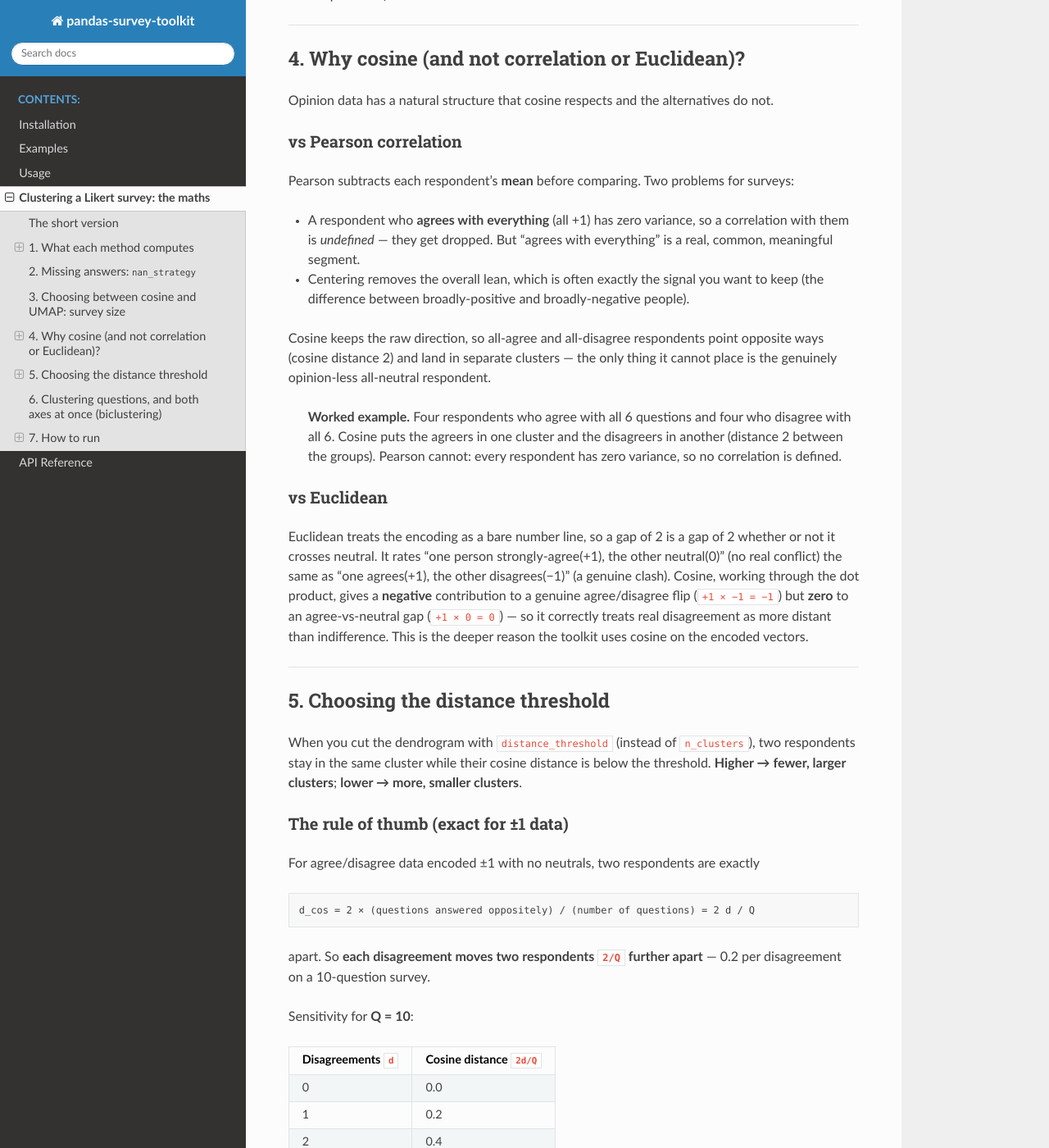
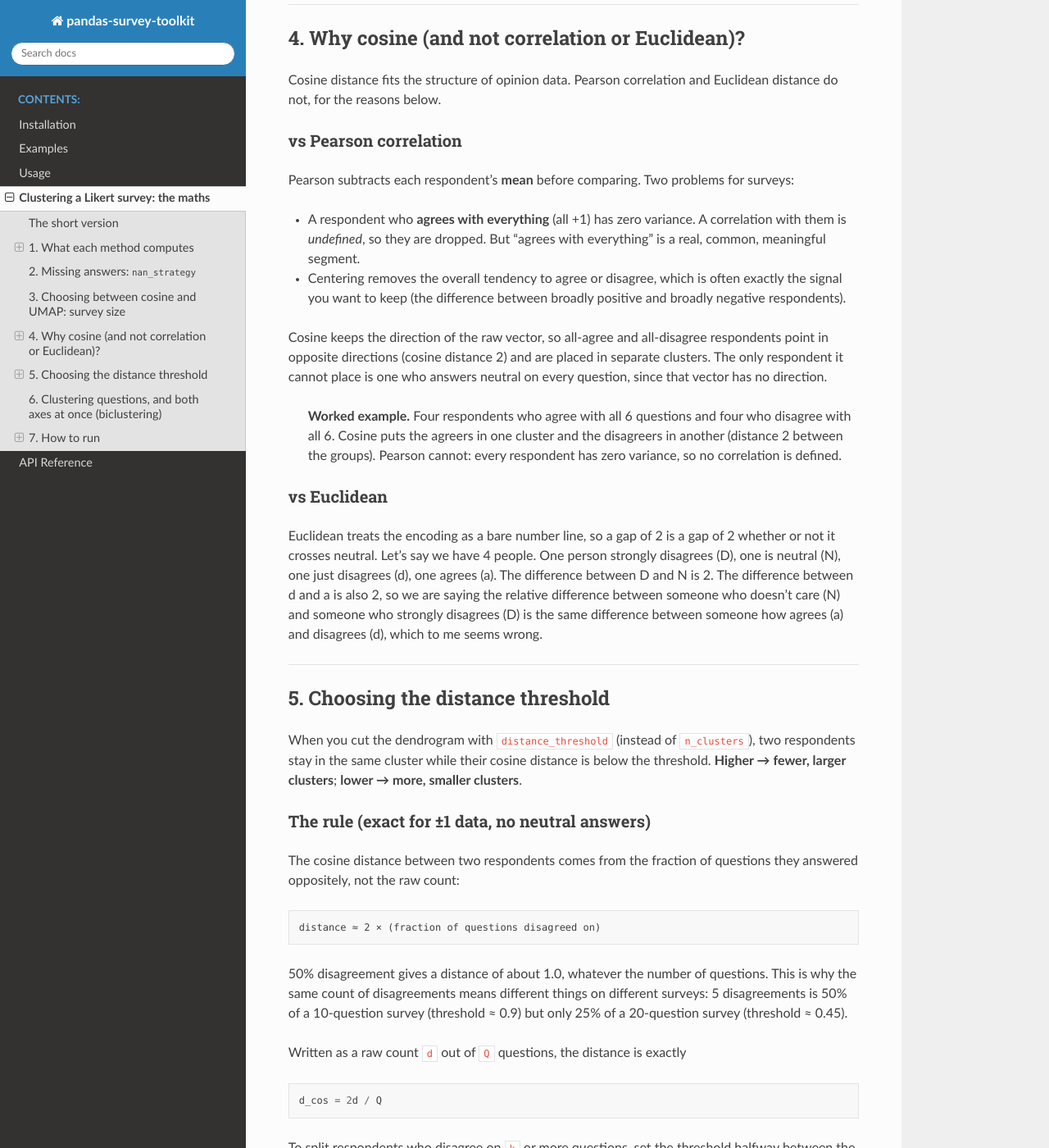
Before and after one commit to Andy7475/pandas-survey-toolkit, a Sphinx documentation site: the page built from docs/source/clustering_methods_comparison.md, in a window 1280 px wide and 1400 px high, scrolled down 2430 px. Shown: the whole window at 82% size. Built offline with Sphinx 7.4.7 and the Read the Docs theme 3.1.0, drawn with Linux system fonts in a browser that asks for light colours; some of the changed text lies outside the part shown.

Commit message:
maths modified

````diff
--- a/docs/source/clustering_methods_comparison.md
+++ b/docs/source/clustering_methods_comparison.md
@@ -39,36 +39,37 @@
 d_cos(a, b) = 1 − (a · b) / (‖a‖ ‖b‖)     ∈ [0, 2]
 ```
 
-which depends only on the *angle* between the two answer vectors. Those pairwise
-distances feed agglomerative (average-linkage) clustering, producing a dendrogram
-you cut into clusters. Deterministic; every respondent is placed except one
-special case:
+which depends only on the *angle* between the two answer vectors. Those
+pairwise distances are the input to agglomerative (average-linkage)
+clustering, which produces a dendrogram you cut into clusters. This method is
+deterministic. Every respondent is placed into a cluster, except for one case:
 
-- A respondent who answers **everything neutral** is the zero vector — it has no
-  direction, so its cosine distance is undefined. Those respondents are left
-  unclustered (cluster **−1**).
+- A respondent who answers **everything neutral** is the zero vector — it has
+  no direction, so its cosine distance is undefined. Those respondents are not
+  assigned to a cluster (cluster **−1**).
 
 ### B. UMAP + HDBSCAN (`cluster_respondents_umap`)
 
 UMAP embeds each respondent as one point in 2-D (using the same cosine metric),
 then HDBSCAN groups the points by **density**, labelling sparse points as noise
-(−1). Non-linear and stochastic (seed-dependent). Because it embeds one point per
-respondent, it needs *many* respondents to estimate a manifold and density.
+(−1). This method is non-linear and stochastic: the result depends on the
+random seed. Because it embeds one point per respondent, it needs many
+respondents to estimate a manifold and density.
 
 ### C. Questions (`cluster_questions`)
 
-Exactly the mirror of A: each *question* is a vector of the answers it got across
-respondents, and questions are clustered by cosine distance between those
-column-vectors. Returns a `pd.Series` indexed by question name (a question
-everyone answered neutral is a zero vector → −1).
+This is the same method as A (with the assumption there will not be > 1000 questions!), applied to columns instead of rows: each
+*question* is a vector of the answers it received across respondents, and
+questions are clustered by cosine distance between those column vectors.
+Returns a `pd.Series` indexed by question name (a question everyone answered
+neutral is a zero vector → −1).
 
 ---
 
 ## 2. Missing answers: `nan_strategy`
 
-Real surveys have unanswered questions. Every entry point (`cluster_questions`,
-`cluster_respondents_cosine`, `cluster_respondents_umap`, and the
-`cluster_respondents`/`cluster_survey` dispatchers) takes `nan_strategy` +
+Real surveys have unanswered questions. Every function (`cluster_questions`,
+`cluster_respondents_cosine`, `cluster_respondents_umap`, and `cluster_respondents`/`cluster_survey` takes `nan_strategy` +
 `fill_value`:
 
 - `"fill"` (default): a missing answer is treated as neutral (`fill_value=0`)
@@ -77,54 +78,51 @@
   is dropped from that computation (`-1` for the cosine engines; NaN
   coordinates/cluster id for UMAP).
 
-Both raise a warning when NaNs are found (a NaN can also mean `encode_likert`
-failed to map a raw response, not just a genuine skip).
+Both raise a warning when NaNs are found.
 
-Why this needed fixing: a real "all-neutral" respondent is already a zero
-vector with no direction (§1, unclustered as −1). Silently zero-filling every
-NaN without saying so makes an incomplete respondent indistinguishable from a
-genuinely neutral one — and before this option existed, the two engines
-disagreed on the policy (respondents with any gap were dropped entirely in
-`cluster_respondents_cosine`, but silently zero-filled in `cluster_questions`
-and `cluster_respondents_umap`). `nan_strategy` makes the choice explicit and
-consistent everywhere.
+Why `nan_strategy` exists: a real all-neutral respondent is already a zero
+vector with no direction (§1, unclustered as −1). If every NaN were filled
+with zero with no way to choose otherwise, an incomplete respondent would look
+the same as a genuinely neutral one.
 
 ---
 
 ## 3. Choosing between cosine and UMAP: survey size
 
-The two respondent engines have opposite sweet spots, so `cluster_respondents`
-picks by size (`_select_clustering_method`):
+The two respondent engines perform best at different survey sizes, so
+`cluster_respondents` picks between them by size (`_select_clustering_method`):
 
 | Respondents | Method | Why |
 |---|---|---|
 | ≲ 1000 (`size_threshold`) | **cosine** | exact pairwise distances, a readable dendrogram; `O(n²)` memory is fine here |
-| ≫ 1000 (thousands → millions) | **umap** | the `n×n` cosine matrix becomes infeasible; UMAP is ~`O(n log n)` and density clustering shines when patterns repeat |
+| ≫ 1000 (thousands → millions) | **umap** | the `n×n` cosine matrix becomes infeasible; UMAP is ~`O(n log n)`, and density clustering works well when patterns repeat |
 
-An explicit `method` that is a poor fit for the size warns (cosine is `O(n²)`;
-UMAP is unreliable with few respondents).
+If you set `method` explicitly and it does not match the survey size, you get
+a warning (cosine is `O(n²)`; UMAP is unreliable with few respondents).
 
 ---
 
 ## 4. Why cosine (and not correlation or Euclidean)?
 
-Opinion data has a natural structure that cosine respects and the alternatives do
-not.
+Cosine distance fits the structure of opinion data. Pearson correlation and
+Euclidean distance do not, for the reasons below.
 
 ### vs Pearson correlation
 
-Pearson subtracts each respondent's **mean** before comparing. Two problems for
-surveys:
+Pearson subtracts each respondent's **mean** before comparing. Two problems
+for surveys:
 
-- A respondent who **agrees with everything** (all +1) has zero variance, so a
-  correlation with them is *undefined* — they get dropped. But "agrees with
+- A respondent who **agrees with everything** (all +1) has zero variance. A
+  correlation with them is *undefined*, so they are dropped. But "agrees with
   everything" is a real, common, meaningful segment.
-- Centering removes the overall lean, which is often exactly the signal you want
-  to keep (the difference between broadly-positive and broadly-negative people).
+- Centering removes the overall tendency to agree or disagree, which is often
+  exactly the signal you want to keep (the difference between broadly positive
+  and broadly negative respondents).
 
-Cosine keeps the raw direction, so all-agree and all-disagree respondents point
-opposite ways (cosine distance 2) and land in separate clusters — the only thing
-it cannot place is the genuinely opinion-less all-neutral respondent.
+Cosine keeps the direction of the raw vector, so all-agree and all-disagree
+respondents point in opposite directions (cosine distance 2) and are placed in
+separate clusters. The only respondent it cannot place is one who answers
+neutral on every question, since that vector has no direction.
 
 > **Worked example.** Four respondents who agree with all 6 questions and four who
 > disagree with all 6. Cosine puts the agreers in one cluster and the disagreers
@@ -134,13 +132,7 @@
 ### vs Euclidean
 
 Euclidean treats the encoding as a bare number line, so a gap of 2 is a gap of 2
-whether or not it crosses neutral. It rates "one person strongly-agree(+1), the
-other neutral(0)" (no real conflict) the same as "one agrees(+1), the other
-disagrees(−1)" (a genuine clash). Cosine, working through the dot product, gives
-a **negative** contribution to a genuine agree/disagree flip (`+1 × −1 = −1`) but
-**zero** to an agree-vs-neutral gap (`+1 × 0 = 0`) — so it correctly treats real
-disagreement as more distant than indifference. This is the deeper reason the
-toolkit uses cosine on the encoded vectors.
+whether or not it crosses neutral. Let's say we have 4 people. One person strongly disagrees (D), one is neutral (N), one just disagrees (d), one agrees (a). The difference between D and N is 2. The difference between d and a is also 2, so we are saying the relative difference between someone who doesn't care (N) and someone who strongly disagrees (D) is the same difference between someone how agrees (a) and disagrees (d), which to me seems wrong.
 
 ---
 
@@ -150,63 +142,96 @@
 two respondents stay in the same cluster while their cosine distance is below the
 threshold. **Higher → fewer, larger clusters**; **lower → more, smaller clusters**.
 
-### The rule of thumb (exact for ±1 data)
+### The rule (exact for ±1 data, no neutral answers)
 
-For agree/disagree data encoded ±1 with no neutrals, two respondents are exactly
+The cosine distance between two respondents comes from the fraction of
+questions they answered oppositely, not the raw count:
 
 ```
-d_cos = 2 × (questions answered oppositely) / (number of questions) = 2 d / Q
+distance ≈ 2 × (fraction of questions disagreed on)
 ```
 
-apart. So **each disagreement moves two respondents `2/Q` further apart** — 0.2
-per disagreement on a 10-question survey.
+50% disagreement gives a distance of about 1.0, whatever the number of
+questions. This is why the same count of disagreements means different things
+on different surveys: 5 disagreements is 50% of a 10-question survey
+(threshold ≈ 0.9) but only 25% of a 20-question survey (threshold ≈ 0.45).
 
-Sensitivity for **Q = 10**:
+Written as a raw count `d` out of `Q` questions, the distance is exactly
 
-| Disagreements `d` | Cosine distance `2d/Q` |
-|---|---|
-| 0 | 0.0 |
-| 1 | 0.2 |
-| 2 | 0.4 |
-| 3 | 0.6 |
-| 5 (half) | 1.0 |
+```
+d_cos = 2d / Q
+```
 
-### Picking a threshold to split at *k* disagreements
-
-To keep respondents who differ on at most `k − 1` questions together but split
-those differing on `k` or more, put the threshold halfway between:
+To split respondents who disagree on `k` or more questions, set the threshold
+halfway between the distance at `k − 1` disagreements and at `k`:
 
 ```
 threshold ≈ (2k − 1) / Q
 ```
 
-For **Q = 10**: **0.3** splits at 2+ disagreements, **0.5** at 3+, **0.7** at 4+.
-The default `distance_threshold=1.0` corresponds to orthogonal answer directions —
-on a 10-question survey, roughly "disagree on 5+ questions".
+For Q = 10:
+
+| Disagreements | Fraction | Cosine distance `2d/Q` | Threshold to split at this count `(2d−1)/Q` |
+|---|---|---|---|
+| 1 | 10% | 0.2 | 0.1 |
+| 2 | 20% | 0.4 | 0.3 |
+| 3 | 30% | 0.6 | 0.5 |
+| 4 | 40% | 0.8 | 0.7 |
+| 5 (half) | 50% | 1.0 | 0.9 |
+
+The default `distance_threshold=1.0` is roughly "disagree on half the
+questions."
+
+### Effect of neutral answers
+
+The rule above assumes no neutral answers. It does not adjust for them, and
+the threshold does not need to be changed to account for them. What actually
+happens depends on *which* questions each respondent left neutral:
+
+- **If two respondents are neutral on the same questions**, the distance
+  between them reduces exactly to `2d'/Q'`, where `Q'` is the number of
+  questions they both answered and `d'` is how many of those they disagreed
+  on. It genuinely behaves like a shorter survey containing only the
+  questions both of them answered. For example, if both leave the same 10
+  questions neutral on a 20-question survey, the comparison behaves like a
+  10-question survey.
+- **If they are neutral on different questions**, this shortcut does not
+  hold. A neutral answer shrinks a respondent's vector toward the origin
+  rather than reversing it, so it never flips agreement into disagreement —
+  but each respondent's own answers to questions the other left neutral still
+  add to their vector's length without adding any shared agreement. This can
+  push the distance up even between two respondents who agree on every
+  question they both answered. Two respondents who agree on both questions
+  they share, but were each neutral on a different set of other questions,
+  land at distance 0.33, not 0.
+
+So a neutral answer only shrinks the effective survey size cleanly when
+respondents share the same neutral questions. Otherwise, check the actual
+distance rather than assuming it from a question count.
 
 ### Caveats
 
-- **Resolution is `2/Q` per disagreement** — coarse with few questions, fine with
+- Resolution is `2/Q` per disagreement: coarse with few questions, fine with
   many.
-- **Neutral answers dilute** rather than flip a distance: a neutral shrinks a
-  respondent's vector towards the origin instead of pointing it the other way, so
-  the clean `2d/Q` count assumes few neutrals.
-- **Groups use cophenetic (linkage) distance**, not raw pairwise — use the rule
-  for scale, then look at the dendrogram (`plot_respondent_dendrogram`).
+- A larger threshold gives fewer, larger clusters. A smaller threshold gives
+  more, smaller clusters. The formula above is a starting point — check the
+  actual clusters in the dendrogram (`plot_respondent_dendrogram`) before
+  settling on a value.
 
 ---
 
 ## 6. Clustering questions, and both axes at once (biclustering)
 
 `cluster_questions` clusters the *columns* by cosine distance — a question
-everyone agrees with and a question everyone disagrees with point opposite ways
-and separate; a question everyone answers neutral is a zero vector (−1). It
-returns a `pd.Series` you can inspect or `.to_csv()`.
+everyone agrees with and a question everyone disagrees with point in opposite
+directions and are placed in different clusters; a question everyone answers
+neutral is a zero vector (−1). It returns a `pd.Series` you can inspect or
+`.to_csv()`.
 
-**Biclustering** — clustering both axes and reordering the heatmap so coherent
-blocks appear — is what makes a survey heatmap explain itself. `cluster_survey`
-does both axes in one call and stashes the orderings so the plotting helpers pick
-them up automatically.
+**Biclustering** means clustering both axes and reordering the heatmap so that
+coherent blocks appear next to each other. This makes the patterns in a survey
+heatmap easier to see. `cluster_survey` does both axes in one call and stores
+the orderings so the plotting helpers use them automatically.
 
 ---
 
@@ -248,7 +273,7 @@
 disagreers and treats real disagreement as more distant than indifference); use
 `cluster_respondents_cosine` for small/medium surveys and `cluster_respondents_umap`
 for very large ones (`cluster_respondents` picks automatically); the same engine
-clusters questions, and `cluster_survey` does both axes so the heatmaps order
-themselves. On a 10-question survey each disagreement is `2/Q ≈ 0.2` of distance,
-so a `distance_threshold` near `(2k−1)/Q` splits people who disagree on `k`+
-questions.
+clusters questions, and `cluster_survey` does both axes so the heatmaps are
+ordered automatically. On a 10-question survey each disagreement is `2/Q ≈ 0.2`
+of distance, so a `distance_threshold` near `(2k−1)/Q` splits people who
+disagree on `k`+ questions.
````
Also changed, not shown: other parts of docs/source/clustering_methods_comparison.md (+5 -5 lines).
